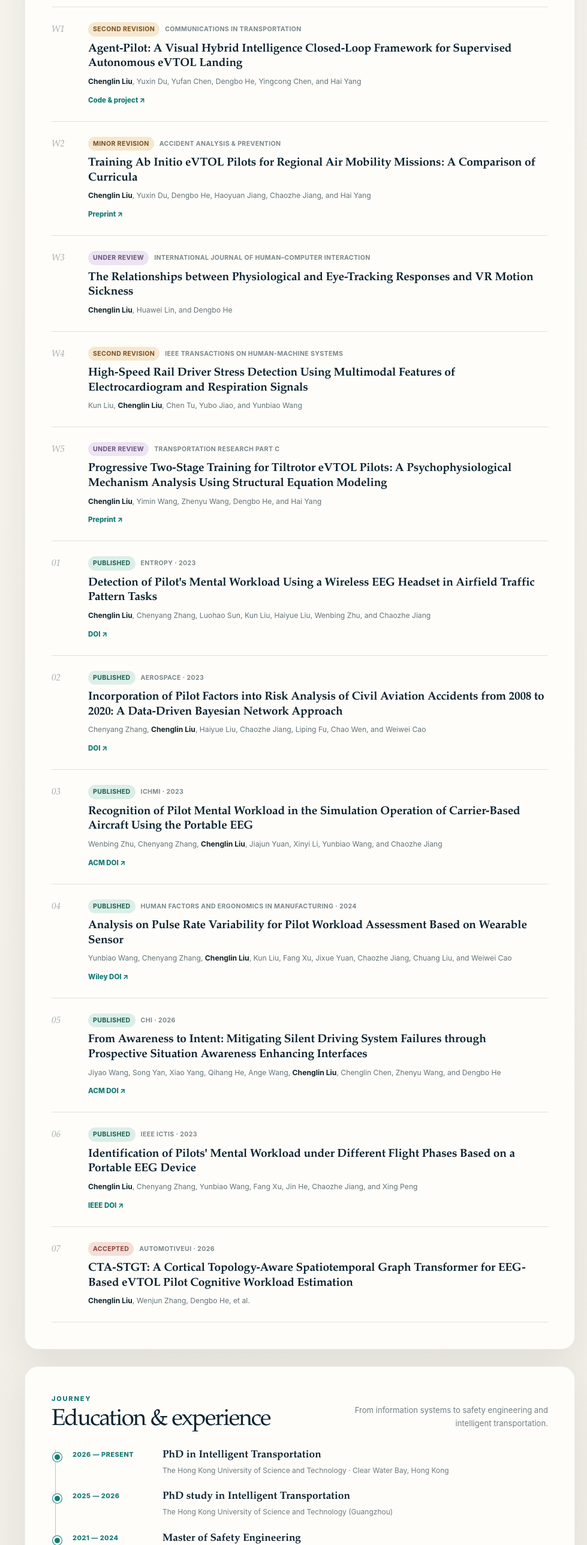
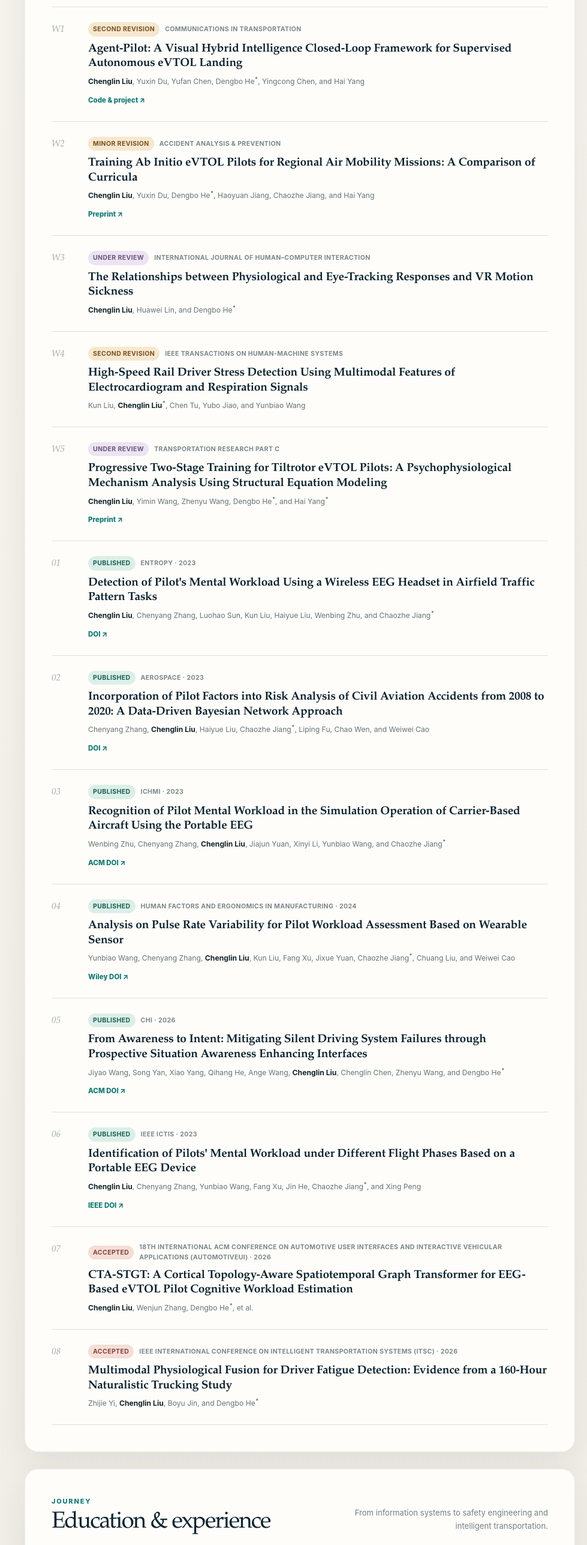
Before and after one commit to ChenglinChris/ChenglinChris.github.io, a plain HTML site: page index.html in a window 1280 px wide. Shown: the part 1540-4115 px from the top of the page at 60% size, without its empty margins (301-1280 px from the left). Drawn offline with Linux system fonts and the light colour scheme.

Commit message:
Update portrait publications and CV

```diff
--- a/index.html
+++ b/index.html
@@ -190,7 +190,7 @@
             <div>
               <div class="pub-meta"><span class="status-pill working">Second revision</span><span>Communications in Transportation</span></div>
               <h3 data-edit-key="pub.agentPilot.title">Agent-Pilot: A Visual Hybrid Intelligence Closed-Loop Framework for Supervised Autonomous eVTOL Landing</h3>
-              <p class="authors" data-edit-key="pub.agentPilot.authors"><strong>Chenglin Liu</strong>, Yuxin Du, Yufan Chen, Dengbo He, Yingcong Chen, and Hai Yang</p>
+              <p class="authors" data-edit-key="pub.agentPilot.authors"><strong>Chenglin Liu</strong>, Yuxin Du, Yufan Chen, Dengbo He<sup class="corresponding-author-mark" aria-label="Corresponding author" title="Corresponding author">*</sup>, Yingcong Chen, and Hai Yang</p>
               <div class="pub-links"><a href="https://github.com/Yuxin-Du-Lab/AgentPilot" target="_blank" rel="noopener noreferrer" data-edit-href="pub.agentPilot.url">Code &amp; project <span aria-hidden="true">↗</span></a></div>
             </div>
           </article>
@@ -200,7 +200,7 @@
             <div>
               <div class="pub-meta"><span class="status-pill working">Minor revision</span><span>Accident Analysis &amp; Prevention</span></div>
               <h3 data-edit-key="pub.training.title">Training Ab Initio eVTOL Pilots for Regional Air Mobility Missions: A Comparison of Curricula</h3>
-              <p class="authors" data-edit-key="pub.training.authors"><strong>Chenglin Liu</strong>, Yuxin Du, Dengbo He, Haoyuan Jiang, Chaozhe Jiang, and Hai Yang</p>
+              <p class="authors" data-edit-key="pub.training.authors"><strong>Chenglin Liu</strong>, Yuxin Du, Dengbo He<sup class="corresponding-author-mark" aria-label="Corresponding author" title="Corresponding author">*</sup>, Haoyuan Jiang, Chaozhe Jiang, and Hai Yang</p>
               <div class="pub-links"><a href="https://papers.ssrn.com/sol3/papers.cfm?abstract_id=5991728" target="_blank" rel="noopener noreferrer" data-edit-href="pub.training.url">Preprint <span aria-hidden="true">↗</span></a></div>
             </div>
           </article>
@@ -210,7 +210,7 @@
             <div>
               <div class="pub-meta"><span class="status-pill review">Under review</span><span>International Journal of Human–Computer Interaction</span></div>
               <h3 data-edit-key="pub.motionSickness.title">The Relationships between Physiological and Eye-Tracking Responses and VR Motion Sickness</h3>
-              <p class="authors" data-edit-key="pub.motionSickness.authors"><strong>Chenglin Liu</strong>, Huawei Lin, and Dengbo He</p>
+              <p class="authors" data-edit-key="pub.motionSickness.authors"><strong>Chenglin Liu</strong>, Huawei Lin, and Dengbo He<sup class="corresponding-author-mark" aria-label="Corresponding author" title="Corresponding author">*</sup></p>
             </div>
           </article>
 
@@ -219,7 +219,7 @@
             <div>
               <div class="pub-meta"><span class="status-pill working">Second revision</span><span>IEEE Transactions on Human-Machine Systems</span></div>
               <h3 data-edit-key="pub.hsr.title">High-Speed Rail Driver Stress Detection Using Multimodal Features of Electrocardiogram and Respiration Signals</h3>
-              <p class="authors" data-edit-key="pub.hsr.authors">Kun Liu, <strong>Chenglin Liu</strong>, Chen Tu, Yubo Jiao, and Yunbiao Wang</p>
+              <p class="authors" data-edit-key="pub.hsr.authors">Kun Liu, <strong>Chenglin Liu</strong><sup class="corresponding-author-mark" aria-label="Corresponding author" title="Corresponding author">*</sup>, Chen Tu, Yubo Jiao, and Yunbiao Wang</p>
             </div>
           </article>
 
@@ -228,7 +228,7 @@
             <div>
               <div class="pub-meta"><span class="status-pill review">Under review</span><span>Transportation Research Part C</span></div>
               <h3 data-edit-key="pub.twoStage.title">Progressive Two-Stage Training for Tiltrotor eVTOL Pilots: A Psychophysiological Mechanism Analysis Using Structural Equation Modeling</h3>
-              <p class="authors" data-edit-key="pub.twoStage.authors"><strong>Chenglin Liu</strong>, Yimin Wang, Zhenyu Wang, Dengbo He, and Hai Yang</p>
+              <p class="authors" data-edit-key="pub.twoStage.authors"><strong>Chenglin Liu</strong>, Yimin Wang, Zhenyu Wang, Dengbo He<sup class="corresponding-author-mark" aria-label="Corresponding author" title="Corresponding author">*</sup>, and Hai Yang<sup class="corresponding-author-mark" aria-label="Corresponding author" title="Corresponding author">*</sup></p>
               <div class="pub-links"><a href="https://papers.ssrn.com/sol3/papers.cfm?abstract_id=7412882" target="_blank" rel="noopener noreferrer" data-edit-href="pub.twoStage.url">Preprint <span aria-hidden="true">↗</span></a></div>
             </div>
           </article>
@@ -238,7 +238,7 @@
             <div>
               <div class="pub-meta"><span class="status-pill published">Published</span><span>Entropy · 2023</span></div>
               <h3 data-edit-key="pub.entropy.title">Detection of Pilot's Mental Workload Using a Wireless EEG Headset in Airfield Traffic Pattern Tasks</h3>
-              <p class="authors" data-edit-key="pub.entropy.authors"><strong>Chenglin Liu</strong>, Chenyang Zhang, Luohao Sun, Kun Liu, Haiyue Liu, Wenbing Zhu, and Chaozhe Jiang</p>
+              <p class="authors" data-edit-key="pub.entropy.authors"><strong>Chenglin Liu</strong>, Chenyang Zhang, Luohao Sun, Kun Liu, Haiyue Liu, Wenbing Zhu, and Chaozhe Jiang<sup class="corresponding-author-mark" aria-label="Corresponding author" title="Corresponding author">*</sup></p>
               <div class="pub-links"><a href="https://doi.org/10.3390/e25071035" target="_blank" rel="noopener noreferrer" data-edit-href="pub.entropy.url">DOI <span aria-hidden="true">↗</span></a></div>
             </div>
           </article>
@@ -248,7 +248,7 @@
             <div>
               <div class="pub-meta"><span class="status-pill published">Published</span><span>Aerospace · 2023</span></div>
               <h3 data-edit-key="pub.aerospace.title">Incorporation of Pilot Factors into Risk Analysis of Civil Aviation Accidents from 2008 to 2020: A Data-Driven Bayesian Network Approach</h3>
-              <p class="authors" data-edit-key="pub.aerospace.authors">Chenyang Zhang, <strong>Chenglin Liu</strong>, Haiyue Liu, Chaozhe Jiang, Liping Fu, Chao Wen, and Weiwei Cao</p>
+              <p class="authors" data-edit-key="pub.aerospace.authors">Chenyang Zhang, <strong>Chenglin Liu</strong>, Haiyue Liu, Chaozhe Jiang<sup class="corresponding-author-mark" aria-label="Corresponding author" title="Corresponding author">*</sup>, Liping Fu, Chao Wen, and Weiwei Cao</p>
               <div class="pub-links"><a href="https://doi.org/10.3390/aerospace10010009" target="_blank" rel="noopener noreferrer" data-edit-href="pub.aerospace.url">DOI <span aria-hidden="true">↗</span></a></div>
             </div>
           </article>
@@ -258,7 +258,7 @@
             <div>
               <div class="pub-meta"><span class="status-pill published">Published</span><span>ICHMI · 2023</span></div>
               <h3 data-edit-key="pub.ichmi.title">Recognition of Pilot Mental Workload in the Simulation Operation of Carrier-Based Aircraft Using the Portable EEG</h3>
-              <p class="authors" data-edit-key="pub.ichmi.authors">Wenbing Zhu, Chenyang Zhang, <strong>Chenglin Liu</strong>, Jiajun Yuan, Xinyi Li, Yunbiao Wang, and Chaozhe Jiang</p>
+              <p class="authors" data-edit-key="pub.ichmi.authors">Wenbing Zhu, Chenyang Zhang, <strong>Chenglin Liu</strong>, Jiajun Yuan, Xinyi Li, Yunbiao Wang, and Chaozhe Jiang<sup class="corresponding-author-mark" aria-label="Corresponding author" title="Corresponding author">*</sup></p>
               <div class="pub-links"><a href="https://doi.org/10.1145/3604383.3604391" target="_blank" rel="noopener noreferrer" data-edit-href="pub.ichmi.url">ACM DOI <span aria-hidden="true">↗</span></a></div>
             </div>
           </article>
@@ -268,7 +268,7 @@
             <div>
               <div class="pub-meta"><span class="status-pill published">Published</span><span>Human Factors and Ergonomics in Manufacturing · 2024</span></div>
               <h3 data-edit-key="pub.hfm.title">Analysis on Pulse Rate Variability for Pilot Workload Assessment Based on Wearable Sensor</h3>
-              <p class="authors" data-edit-key="pub.hfm.authors">Yunbiao Wang, Chenyang Zhang, <strong>Chenglin Liu</strong>, Kun Liu, Fang Xu, Jixue Yuan, Chaozhe Jiang, Chuang Liu, and Weiwei Cao</p>
+              <p class="authors" data-edit-key="pub.hfm.authors">Yunbiao Wang, Chenyang Zhang, <strong>Chenglin Liu</strong>, Kun Liu, Fang Xu, Jixue Yuan, Chaozhe Jiang<sup class="corresponding-author-mark" aria-label="Corresponding author" title="Corresponding author">*</sup>, Chuang Liu, and Weiwei Cao</p>
               <div class="pub-links"><a href="https://doi.org/10.1002/hfm.21053" target="_blank" rel="noopener noreferrer" data-edit-href="pub.hfm.url">Wiley DOI <span aria-hidden="true">↗</span></a></div>
             </div>
           </article>
@@ -278,7 +278,7 @@
             <div>
               <div class="pub-meta"><span class="status-pill published">Published</span><span>CHI · 2026</span></div>
               <h3 data-edit-key="pub.chi.title">From Awareness to Intent: Mitigating Silent Driving System Failures through Prospective Situation Awareness Enhancing Interfaces</h3>
-              <p class="authors" data-edit-key="pub.chi.authors">Jiyao Wang, Song Yan, Xiao Yang, Qihang He, Ange Wang, <strong>Chenglin Liu</strong>, Chenglin Chen, Zhenyu Wang, and Dengbo He</p>
+              <p class="authors" data-edit-key="pub.chi.authors">Jiyao Wang, Song Yan, Xiao Yang, Qihang He, Ange Wang, <strong>Chenglin Liu</strong>, Chenglin Chen, Zhenyu Wang, and Dengbo He<sup class="corresponding-author-mark" aria-label="Corresponding author" title="Corresponding author">*</sup></p>
               <div class="pub-links"><a href="https://doi.org/10.1145/3772318.3791357" target="_blank" rel="noopener noreferrer" data-edit-href="pub.chi.url">ACM DOI <span aria-hidden="true">↗</span></a></div>
             </div>
           </article>
@@ -288,7 +288,7 @@
             <div>
               <div class="pub-meta"><span class="status-pill published">Published</span><span>IEEE ICTIS · 2023</span></div>
               <h3 data-edit-key="pub.ictis.title">Identification of Pilots' Mental Workload under Different Flight Phases Based on a Portable EEG Device</h3>
-              <p class="authors" data-edit-key="pub.ictis.authors"><strong>Chenglin Liu</strong>, Chenyang Zhang, Yunbiao Wang, Fang Xu, Jin He, Chaozhe Jiang, and Xing Peng</p>
+              <p class="authors" data-edit-key="pub.ictis.authors"><strong>Chenglin Liu</strong>, Chenyang Zhang, Yunbiao Wang, Fang Xu, Jin He, Chaozhe Jiang<sup class="corresponding-author-mark" aria-label="Corresponding author" title="Corresponding author">*</sup>, and Xing Peng</p>
               <div class="pub-links"><a href="https://doi.org/10.1109/ICTIS60134.2023.10243804" target="_blank" rel="noopener noreferrer" data-edit-href="pub.ictis.url">IEEE DOI <span aria-hidden="true">↗</span></a></div>
             </div>
           </article>
@@ -296,9 +296,18 @@
           <article class="publication" data-publication-id="cta-stgt" data-status="published" data-removable data-block-id="cta-stgt" data-block-label="Publication — CTA-STGT">
             <div class="pub-index">07</div>
             <div>
-              <div class="pub-meta"><span class="status-pill accepted">Accepted</span><span>AutomotiveUI · 2026</span></div>
+              <div class="pub-meta"><span class="status-pill accepted">Accepted</span><span>18th International ACM Conference on Automotive User Interfaces and Interactive Vehicular Applications (AutomotiveUI) · 2026</span></div>
               <h3 data-edit-key="pub.cta.title">CTA-STGT: A Cortical Topology-Aware Spatiotemporal Graph Transformer for EEG-Based eVTOL Pilot Cognitive Workload Estimation</h3>
-              <p class="authors" data-edit-key="pub.cta.authors"><strong>Chenglin Liu</strong>, Wenjun Zhang, Dengbo He, et al.</p>
+              <p class="authors" data-edit-key="pub.cta.authors"><strong>Chenglin Liu</strong>, Wenjun Zhang, Dengbo He<sup class="corresponding-author-mark" aria-label="Corresponding author" title="Corresponding author">*</sup>, et al.</p>
+            </div>
+          </article>
+
+          <article class="publication" data-publication-id="itsc-2026" data-status="published" data-removable data-block-id="itsc-2026" data-block-label="Publication — Multimodal Physiological Fusion for Driver Fatigue Detection">
+            <div class="pub-index">08</div>
+            <div>
+              <div class="pub-meta"><span class="status-pill accepted">Accepted</span><span>IEEE International Conference on Intelligent Transportation Systems (ITSC) · 2026</span></div>
+              <h3 data-edit-key="pub.itsc.title">Multimodal Physiological Fusion for Driver Fatigue Detection: Evidence from a 160-Hour Naturalistic Trucking Study</h3>
+              <p class="authors" data-edit-key="pub.itsc.authors">Zhijie Yi, <strong>Chenglin Liu</strong>, Boyu Jin, and Dengbo He<sup class="corresponding-author-mark" aria-label="Corresponding author" title="Corresponding author">*</sup></p>
             </div>
           </article>
         </div>
--- a/styles.css
+++ b/styles.css
@@ -431,6 +431,7 @@ main { display: grid; gap: 28px; min-width: 0; }
 .publication h3 { margin: 0 0 8px; color: var(--navy); font-family: var(--serif); font-size: 1.2rem; font-weight: 600; line-height: 1.28; letter-spacing: -.01em; }
 .authors { margin: 0; color: #63747a; font-size: .76rem; line-height: 1.55; }
 .authors strong { color: var(--ink); }
+.corresponding-author-mark { margin-left: .06em; font-size: .72em; font-weight: 800; line-height: 0; vertical-align: super; }
 .pub-links { display: flex; margin-top: 12px; gap: 8px; }
 .pub-links a { color: var(--teal); font-size: .72rem; font-weight: 800; text-decoration: none; }
 .pub-links a:hover { text-decoration: underline; text-underline-offset: 3px; }
```
Also changed, not shown: app.js (+13 -2 lines), assets/chenglin-liu-portrait.webp, 1 other file.
